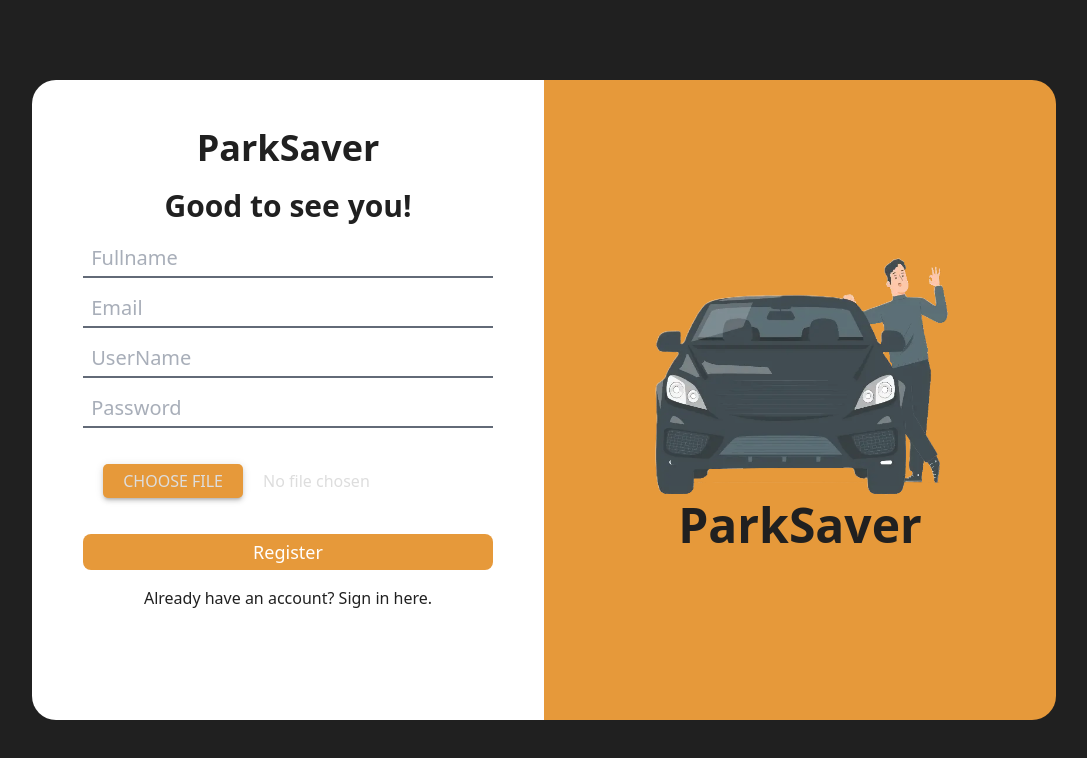
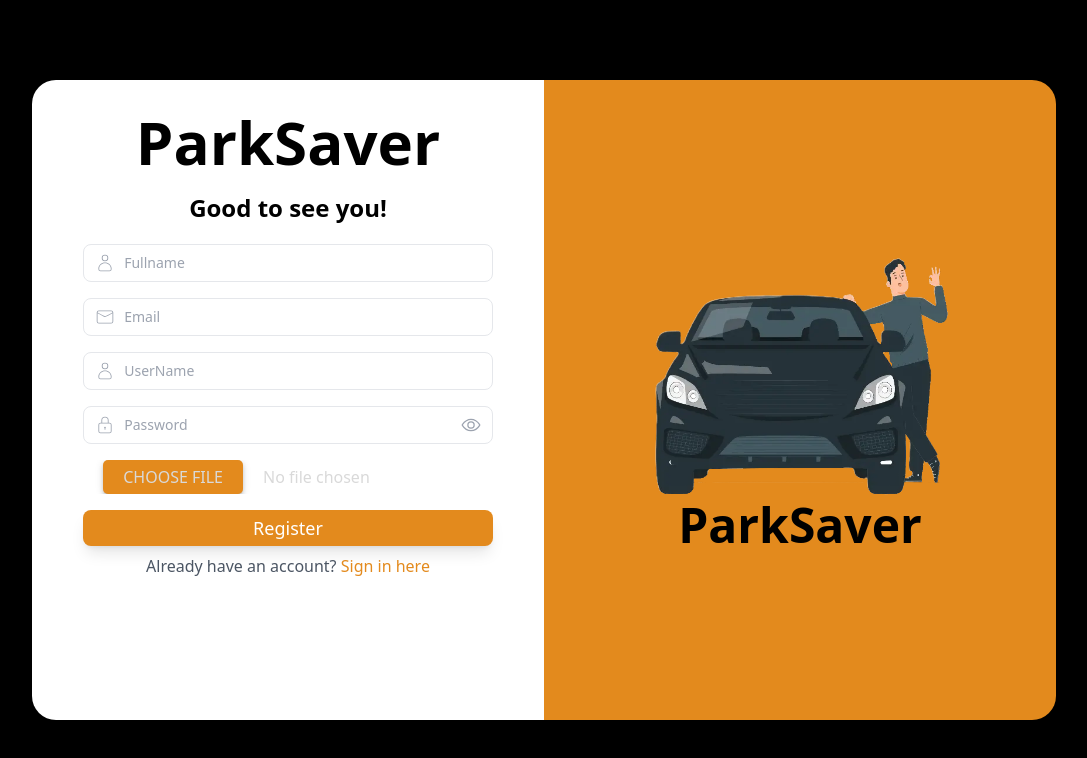
Before and after one commit to Amanthukral12/Parking-App, a React (Vite) app in the folder Frontend/: page /register in a window 1280 px wide. Shown: the top 758 px of the page, without its empty margins (96-1183 px from the left). Built offline with nearby package versions, Linux system fonts and the light colour scheme.

Commit message:
Improve login and register page design

```diff
--- a/Frontend/src/context/AuthProvider.jsx
+++ b/Frontend/src/context/AuthProvider.jsx
@@ -2,6 +2,7 @@ import { useContext, useReducer } from "react";
 import { createContext } from "react";
 import { authReducer } from "../reducers/AuthReducer.jsx";
 import api from "../utils/api.js";
+import axios from "axios";
 const AuthContext = createContext();
 const AuthProvider = ({ children }) => {
   const [authState, authDispatch] = useReducer(authReducer, {
@@ -34,7 +35,7 @@ const AuthProvider = ({ children }) => {
       },
     };
     try {
-      const res = await api.post("/api/v1/users/register", formData, config);
+      const res = await axios.post("/api/v1/users/register", formData, config);
       authDispatch({
         type: "REGISTER",
         payload: res.data,
--- a/Frontend/src/index.css
+++ b/Frontend/src/index.css
@@ -6,6 +6,8 @@
 input::-webkit-file-upload-button {
     padding: 5px 20px;
     margin: 20px;
+    margin-top: 0px;
+    margin-bottom: 0px;
     background-color: #E38A1D;
     border: none;
     border-radius: 5px;
--- a/Frontend/src/pages/Login.jsx
+++ b/Frontend/src/pages/Login.jsx
@@ -3,7 +3,13 @@ import { UserAuth } from "../context/AuthProvider.jsx";
 import { toast } from "react-toastify";
 import { useLocation, useNavigate, Link } from "react-router-dom";
 import image from "../assets/Front car-pana.webp";
+import { CiMail } from "react-icons/ci";
+import { CiUser } from "react-icons/ci";
+import { CiLock } from "react-icons/ci";
+import { IoEyeOutline } from "react-icons/io5";
+import { IoEyeOffOutline } from "react-icons/io5";
 const Login = () => {
+  const [showPassword, setShowPassword] = useState(false);
   const { login, isAuthenticated } = UserAuth();
 
   const navigate = useNavigate();
@@ -55,38 +61,61 @@ const Login = () => {
     <div className=" lg:bg-black  h-[100vh] lg:flex lg:justify-center lg:items-center">
       <div className="w-full h-full z-10 lg:w-4/5 lg:h-4/5 flex flex-col-reverse lg:flex-row">
         <section className="bg-white h-[70%] w-full lg:w-1/2 lg:h-full flex flex-col items-center lg:rounded-l-3xl">
-          <h1 className="hidden lg:block lg:text-4xl lg:font-semibold lg:mt-16 ">
+          <h1 className="hidden lg:block lg:text-6xl lg:font-bold lg:mt-16 ">
             ParkSaver
           </h1>
-          <p className="text-2xl lg:text-4xl font-bold mt-10 mb-10">
+          <p className="text-2xl font-semibold mt-10 mb-10">
             Good to see you again!
           </p>
 
-          <form onSubmit={onSubmit} className="flex flex-col w-4/5">
+          <form
+            onSubmit={onSubmit}
+            className="flex flex-col w-4/5 space-y-4 md:space-y-6"
+          >
+            <div className="relative">
+              <CiMail className="absolute left-3 top-1/2 transform -translate-y-1/2 text-gray-400 h-5 w-5" />
               <input
                 type="email"
                 placeholder="Email"
                 value={email}
                 onChange={onChange}
                 name="email"
-              className="text-lg lg:text-xl pl-2 border-b-2 border-gray-600 mb-4 lg:mb-8 outline-none pb-1"
+                className="w-full pl-10 pr-4 py-3 border border-gray-200 rounded-lg focus:ring-2 focus:ring-[#E38A1D] focus:border-transparent outline-none transition text-base md:text-sm"
               />
+            </div>
+            <div className="relative">
+              <CiUser className="absolute left-3 top-1/2 transform -translate-y-1/2 text-gray-400 h-5 w-5" />
               <input
                 type="text"
                 placeholder="UserName"
                 value={userName}
                 onChange={onChange}
                 name="userName"
-              className="text-lg lg:text-xl pl-2 border-b-2 border-gray-600 mb-4 lg:mb-8 outline-none pb-1"
+                className="w-full pl-10 pr-4 py-3 border border-gray-200 rounded-lg focus:ring-2 focus:ring-[#E38A1D] focus:border-transparent outline-none transition text-base md:text-sm"
               />
+            </div>
+            <div className="relative">
+              <CiLock className="absolute left-3 top-1/2 transform -translate-y-1/2 text-gray-400 h-5 w-5" />
               <input
-              type="password"
+                type={showPassword ? "text" : "password"}
                 placeholder="Password"
                 value={password}
                 onChange={onChange}
                 name="password"
-              className="text-lg lg:text-xl pl-2 border-b-2 border-gray-600 mb-4 lg:mb-8 outline-none pb-1"
+                className="w-full pl-10 pr-12 py-3 border border-gray-200 rounded-lg focus:ring-2 focus:ring-orange-500 focus:border-transparent outline-none transition text-base md:text-sm"
               />
+              <button
+                type="button"
+                onClick={() => setShowPassword(!showPassword)}
+                className="absolute right-3 top-1/2 transform -translate-y-1/2 text-gray-400 hover:text-gray-600"
+              >
+                {showPassword ? (
+                  <IoEyeOffOutline className="h-5 w-5" />
+                ) : (
+                  <IoEyeOutline className="h-5 w-5" />
+                )}
+              </button>
+            </div>
 
             <button
               type="submit"
@@ -95,9 +124,17 @@ const Login = () => {
               Login
             </button>
           </form>
-          <p>
-            Don’t have an account? <Link to={"/register"}>Sign up here</Link>.
+          <div className="mt-6 space-y-4">
+            <p className="text-center text-gray-600 text-sm md:text-base">
+              Don&apos;t have an account?{" "}
+              <Link
+                to={"/register"}
+                className="text-[#E38A1D] hover:text-orange-600 font-medium"
+              >
+                Sign up here
+              </Link>
             </p>
+          </div>
         </section>
         <section className="bg-[#E38A1D] w-full h-[30%] lg:h-full flex flex-col justify-center items-center lg:w-1/2 lg:rounded-r-3xl">
           <img
--- a/Frontend/src/pages/Register.jsx
+++ b/Frontend/src/pages/Register.jsx
@@ -3,8 +3,13 @@ import { UserAuth } from "../context/AuthProvider.jsx";
 import { toast } from "react-toastify";
 import image from "../assets/Front car-pana.webp";
 import { Link } from "react-router-dom";
-
+import { CiMail } from "react-icons/ci";
+import { CiUser } from "react-icons/ci";
+import { CiLock } from "react-icons/ci";
+import { IoEyeOutline } from "react-icons/io5";
+import { IoEyeOffOutline } from "react-icons/io5";
 const Register = () => {
+  const [showPassword, setShowPassword] = useState(false);
   const { register } = UserAuth();
   const [user, setUser] = useState({
     fullName: "",
@@ -52,52 +57,73 @@ const Register = () => {
   };
 
   return (
-    <div className=" lg:bg-black lg:opacity-[.87] h-[100vh] lg:flex lg:justify-center lg:items-center">
+    <div className=" lg:bg-black h-[100vh] lg:flex lg:justify-center lg:items-center">
       <div className="w-full h-full z-10 lg:w-4/5 lg:h-4/5 flex flex-col-reverse lg:flex-row">
         <section className="bg-white h-[70%] w-full lg:w-1/2 lg:h-full flex flex-col items-center lg:rounded-l-3xl">
-          <h1 className="hidden lg:block lg:text-4xl lg:font-semibold lg:mt-12">
+          <h1 className="hidden lg:block lg:text-6xl lg:font-bold lg:mt-8">
             ParkSaver
           </h1>
-          <p className="text-2xl lg:text-3xl font-bold my-5">
-            Good to see you!
-          </p>
-          <form onSubmit={onSubmit} className="flex flex-col w-4/5">
+          <p className="text-2xl font-semibold my-5">Good to see you!</p>
+          <form onSubmit={onSubmit} className="flex flex-col w-4/5 space-y-4 ">
+            <div className="relative">
+              <CiUser className="absolute left-3 top-1/2 transform -translate-y-1/2 text-gray-400 h-5 w-5" />
               <input
                 type="text"
                 placeholder="Fullname"
                 value={fullName}
                 onChange={onChange}
                 name="fullName"
-              className="text-lg lg:text-xl pl-2 border-b-2 border-gray-600 mb-4 outline-none pb-1"
                 required
+                className="w-full pl-10 pr-4 py-2 border border-gray-200 rounded-lg focus:ring-2 focus:ring-[#E38A1D] focus:border-transparent outline-none transition text-base md:text-sm"
               />
+            </div>
+            <div className="relative">
+              <CiMail className="absolute left-3 top-1/2 transform -translate-y-1/2 text-gray-400 h-5 w-5" />
               <input
                 type="email"
                 placeholder="Email"
                 value={email}
                 onChange={onChange}
                 name="email"
-              className="text-lg lg:text-xl pl-2 border-b-2 border-gray-600 mb-4 outline-none pb-1"
                 required
+                className="w-full pl-10 pr-4 py-2 border border-gray-200 rounded-lg focus:ring-2 focus:ring-[#E38A1D] focus:border-transparent outline-none transition text-base md:text-sm"
               />
+            </div>
+            <div className="relative">
+              <CiUser className="absolute left-3 top-1/2 transform -translate-y-1/2 text-gray-400 h-5 w-5" />
               <input
                 type="text"
                 placeholder="UserName"
                 value={userName}
                 onChange={onChange}
                 name="userName"
-              className="text-lg lg:text-xl pl-2 border-b-2 border-gray-600 mb-4 outline-none pb-1"
                 required
+                className="w-full pl-10 pr-4 py-2 border border-gray-200 rounded-lg focus:ring-2 focus:ring-[#E38A1D] focus:border-transparent outline-none transition text-base md:text-sm"
               />
+            </div>
+            <div className="relative">
+              <CiLock className="absolute left-3 top-1/2 transform -translate-y-1/2 text-gray-400 h-5 w-5" />
               <input
-              type="password"
+                type={showPassword ? "text" : "password"}
                 placeholder="Password"
                 value={password}
                 onChange={onChange}
                 name="password"
-              className="text-lg lg:text-xl pl-2 border-b-2 border-gray-600 mb-4 outline-none pb-1"
                 required
+                className="w-full pl-10 pr-12 py-2 border border-gray-200 rounded-lg focus:ring-2 focus:ring-orange-500 focus:border-transparent outline-none transition text-base md:text-sm"
               />
+              <button
+                type="button"
+                onClick={() => setShowPassword(!showPassword)}
+                className="absolute right-3 top-1/2 transform -translate-y-1/2 text-gray-400 hover:text-gray-600"
+              >
+                {showPassword ? (
+                  <IoEyeOffOutline className="h-5 w-5" />
+                ) : (
+                  <IoEyeOutline className="h-5 w-5" />
+                )}
+              </button>
+            </div>
             <input
               type="file"
               name="profilePhoto"
@@ -106,14 +132,22 @@ const Register = () => {
             />
             <button
               type="submit"
-              className="bg-[#E38A1D] rounded-lg text-lg text-white py-1 my-4"
+              className="bg-[#E38A1D] rounded-lg text-lg text-white my-4 font-medium py-1 transition duration-200 shadow-lg hover:shadow-xl"
             >
               Register
             </button>
           </form>
-          <p>
-            Already have an account? <Link to={"/login"}>Sign in here</Link>.
+          <div className="mt-2">
+            <p className="text-center text-gray-600 text-sm md:text-base">
+              Already have an account?{" "}
+              <Link
+                to={"/login"}
+                className="text-[#E38A1D] hover:text-orange-600 font-medium"
+              >
+                Sign in here
+              </Link>
             </p>
+          </div>
         </section>
         <section className="bg-[#E38A1D] w-full h-[30%] lg:h-full flex flex-col justify-center items-center lg:w-1/2 lg:rounded-r-3xl">
           <img
```
Lines whose indentation alone changed are shown as unchanged.
